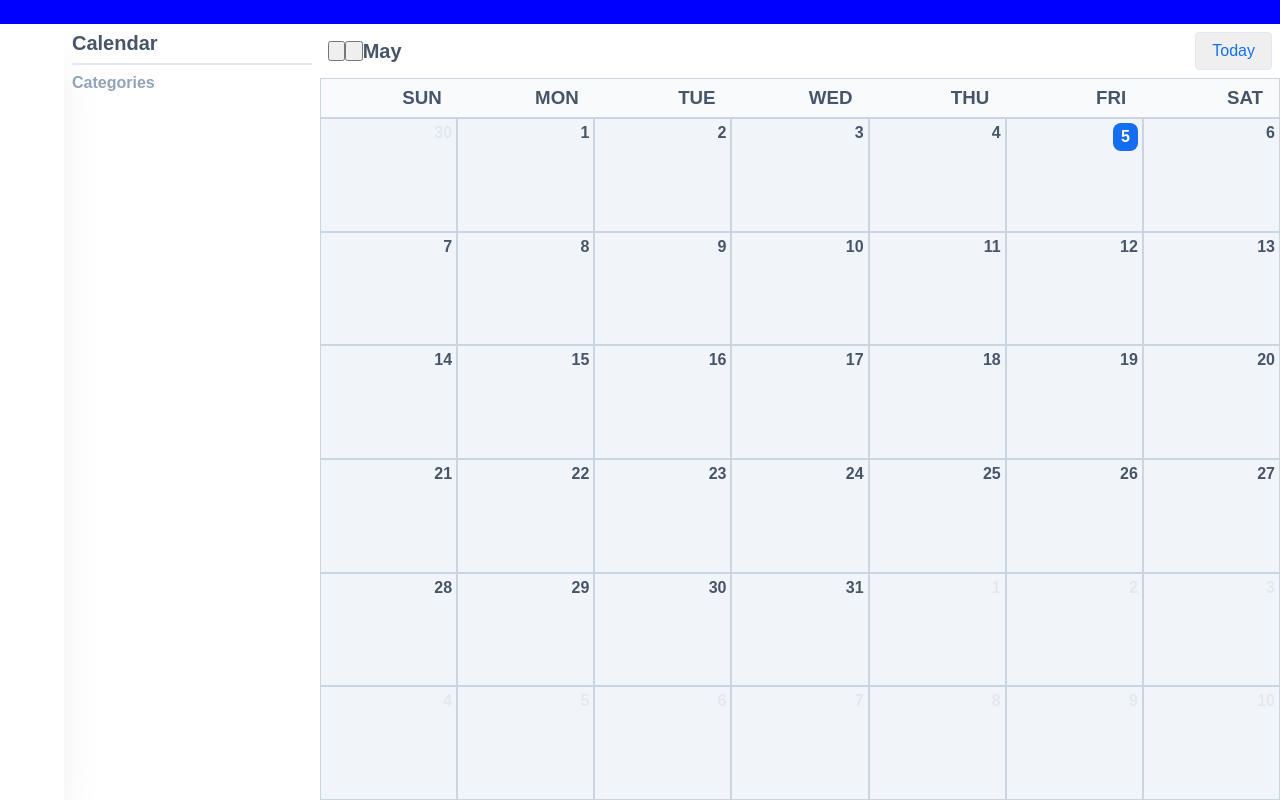
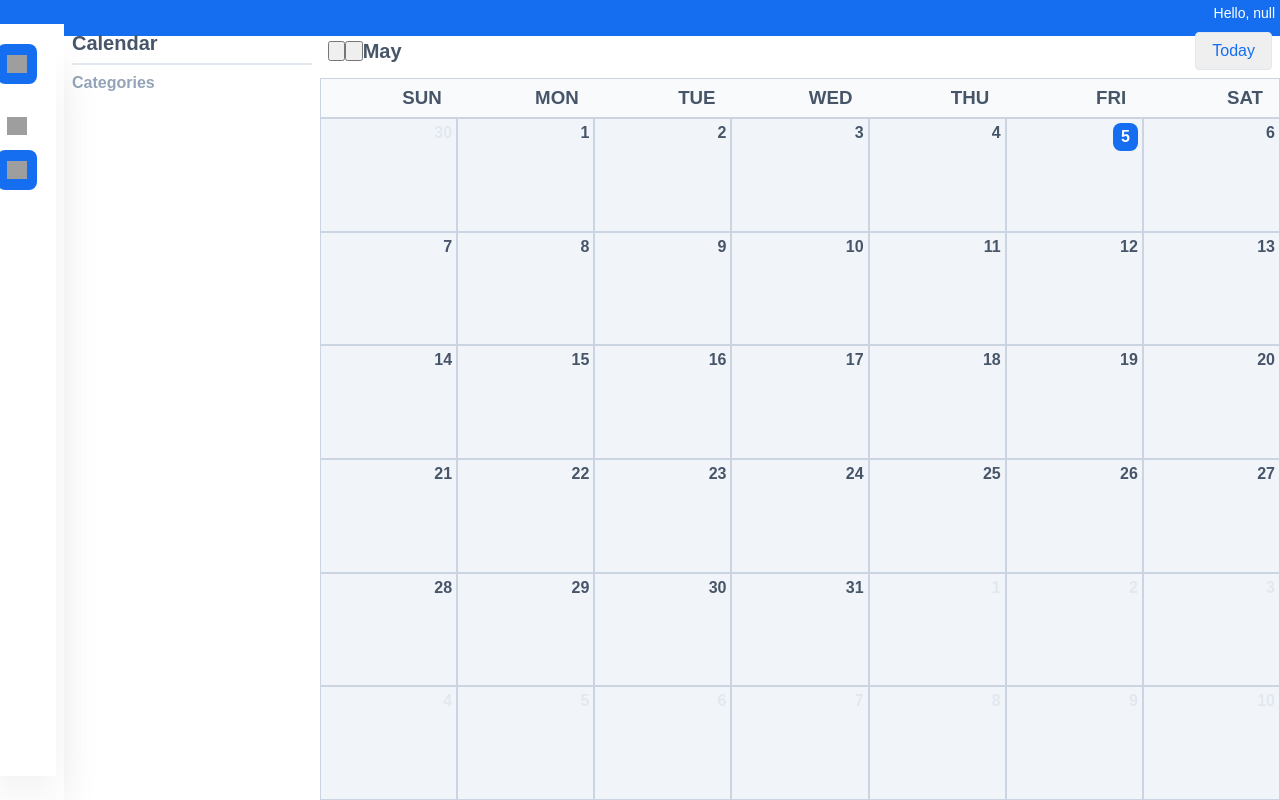
Before and after one commit to mmfallacy/task-space, a SvelteKit app: page /calendar in a window 1280 px wide. Built offline with nearby package versions, Linux system fonts and the light colour scheme; grey boxes are pictures that could not be loaded; some icons are missing.

Commit message:
feat: set layout to use Navbar and Sidebar components

```diff
--- a/src/routes/layout.svelte
+++ b/src/routes/layout.svelte
@@ -1,10 +1,16 @@
 <script lang="ts">
+    import Navbar from '@/components/Navbar.svelte';
     import './global.css';
+    import Sidebar from '@/components/Sidebar.svelte';
 </script>
 
 <main class="grid">
-    <div class="navbar" />
-    <div class="sidebar" />
+    <div class="navbar">
+        <Navbar />
+    </div>
+    <div class="sidebar">
+        <Sidebar />
+    </div>
     <div class="content">
         <slot />
     </div>
```
